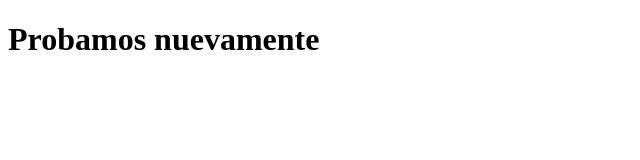
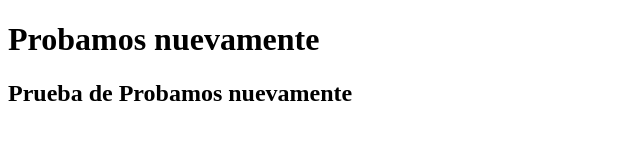
Before and after one commit to Alan-838/prueba7afa6f16af4af65a4fa8f4a6f4a6f4a6f4a9f4a9f49a4f9a4f9a4f9a4f9a4, a plain HTML site: page index.html in a window 1280 px wide. Shown: the whole page, without its empty margins (0-640 px from the left). Drawn offline with Linux system fonts and the light colour scheme.

Commit message:
modificacion1

```diff
--- a/index.html
+++ b/index.html
@@ -9,5 +9,8 @@
     <h1>
         Probamos nuevamente
     </h1>
+    <h2>
+        Prueba de Probamos nuevamente
+    </h2>
 </body>
 </html>
```
